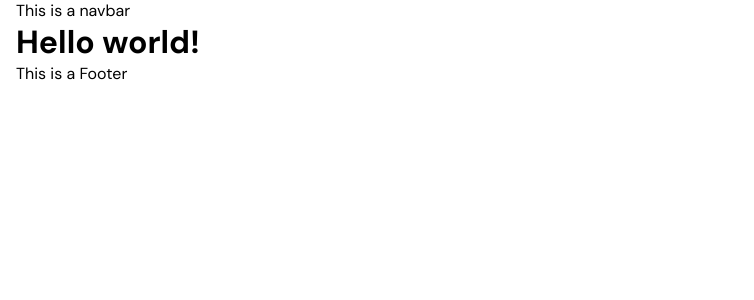
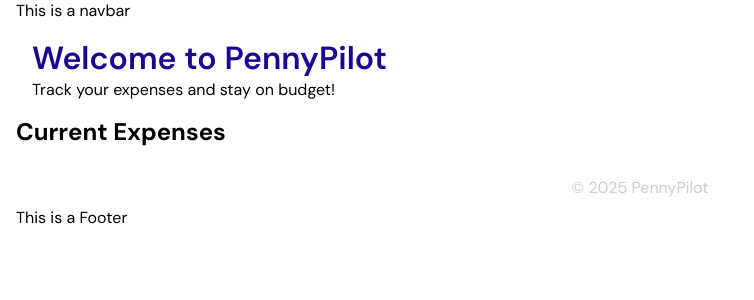
Before and after one commit to sesartrumpet/cs386-pennypilot, a React (Create React App) app in the folder frontend/: page / in a window 1280 px wide. Shown: the top 300 px of the page, without its empty margins (0-754 px from the left). Built offline with nearby package versions, Linux system fonts and the light colour scheme.

Commit message:
Updated Report 3, Created Deliverable 2 file, started Homepage.

```diff
--- a/frontend/src/components/Home.jsx
+++ b/frontend/src/components/Home.jsx
@@ -3,7 +3,24 @@ import React, { useEffect, useState } from 'react';
 function Home() {
     return (
         <div>
-            <h1>Hello world!</h1>
+            <header>
+                <h1>Welcome to PennyPilot</h1>
+                <p>Track your expenses and stay on budget!</p>
+            </header>
+
+            <main>
+            {/* add more here */}
+                <h2>
+                    Current Expenses
+                </h2>
+            {/* expense list here */}
+            </main>
+
+            <footer>
+                <p>&copy;
+                    2025 PennyPilot
+                </p>
+            </footer>
         </div>
     );
 }
```
Also changed, not shown: 2 other files (tests, documents, lock files or other folders).
